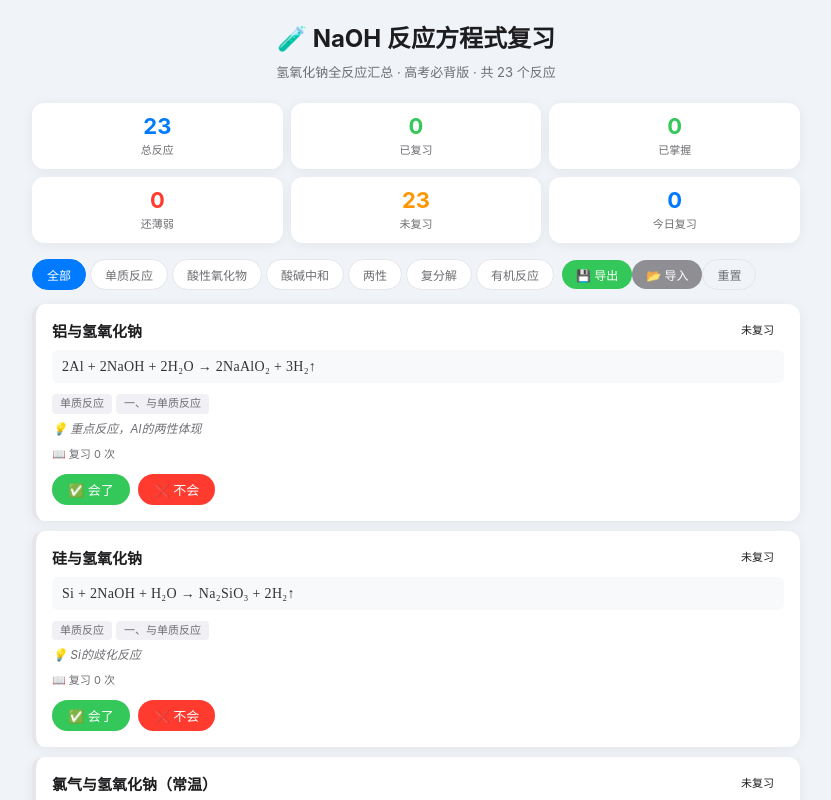
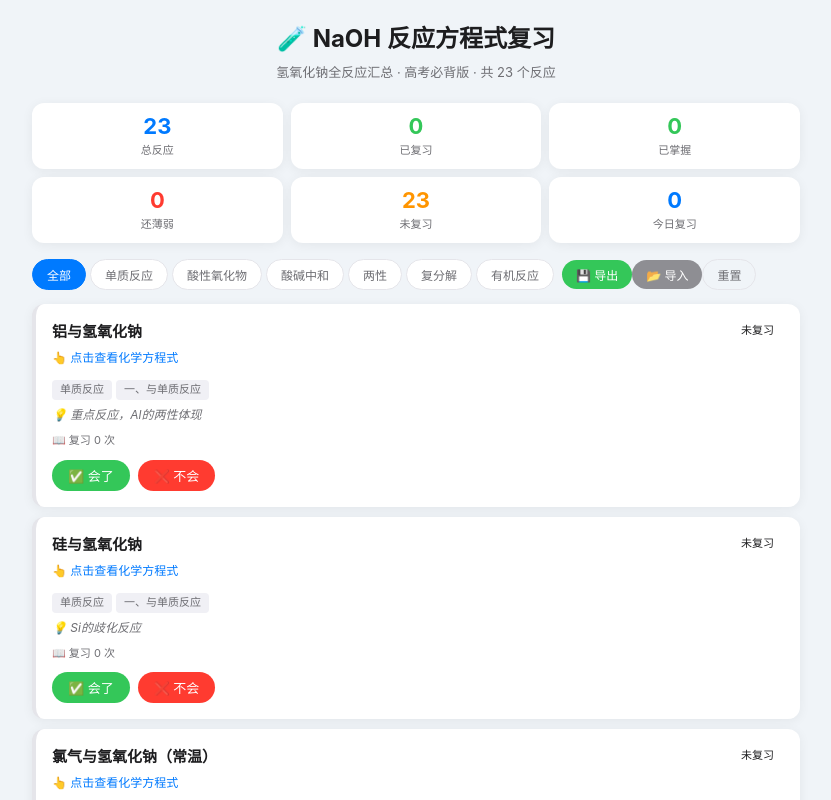
Before and after one commit to lolipopqaq-eng/chemistry-tracker, a React (Vite) app: page / in a window 1280 px wide. Shown: the top 800 px of the page, without its empty margins (224-1055 px from the left). Built offline with nearby package versions, Linux system fonts and the light colour scheme.

Commit message:
feat: 化学方程式默认折叠，点击展开

```diff
--- a/src/components/ReactionCard.jsx
+++ b/src/components/ReactionCard.jsx
@@ -1,7 +1,9 @@
+import { useState } from 'react';
 import { getMasteryLevel } from '../utils/status';
 import { formatDateTime } from '../utils/storage';
 
 export default function ReactionCard({ reaction, record, onClick, onMarkResult }) {
+  const [showEquation, setShowEquation] = useState(false);
   const rec = record || { reviewCount: 0, lastCorrect: 0, lastReviewAt: null };
   const mastery = getMasteryLevel(rec.reviewCount, rec.lastCorrect);
 
@@ -13,7 +15,16 @@ export default function ReactionCard({ reaction, record, onClick, onMarkResult }
           <span className={`card-badge ${mastery.cls}`}>{mastery.label}</span>
         </div>
 
-        <div className="card-equation">{reaction.equation}</div>
+        <div className="card-equation-toggle" onClick={(e) => { e.stopPropagation(); setShowEquation(!showEquation); }}>
+          {showEquation ? (
+            <>
+              <div className="card-equation">{reaction.equation}</div>
+              <div className="card-equation-hint">点击收起</div>
+            </>
+          ) : (
+            <div className="card-equation-hint">👆 点击查看化学方程式</div>
+          )}
+        </div>
 
         <div className="card-category">
           <span className="tag">{reaction.category}</span>
--- a/src/styles/app.css
+++ b/src/styles/app.css
@@ -30,6 +30,27 @@ body {
 .header { text-align: center; margin-bottom: 20px; }
 .header h1 { font-size: 24px; font-weight: 700; }
 .header .subtitle { font-size: 13px; color: var(--text-secondary); margin-top: 4px; }
+
+/* 公式折叠区 */
+.card-equation-toggle {
+  margin: 4px 0 8px;
+  cursor: pointer;
+}
+.card-equation-toggle .card-equation {
+  background: #f5f7fa;
+  border-radius: 8px;
+  padding: 8px 10px;
+  font-family: 'Courier New', monospace;
+  font-size: 14px;
+  line-height: 1.5;
+  word-break: break-all;
+  color: var(--text);
+}
+.card-equation-toggle .card-equation-hint {
+  font-size: 12px;
+  color: var(--primary);
+  margin-top: 2px;
+}
 
 /* Stats */
 .stats {
```
Also changed, not shown: 4 other files (tests, documents, lock files or other folders).
